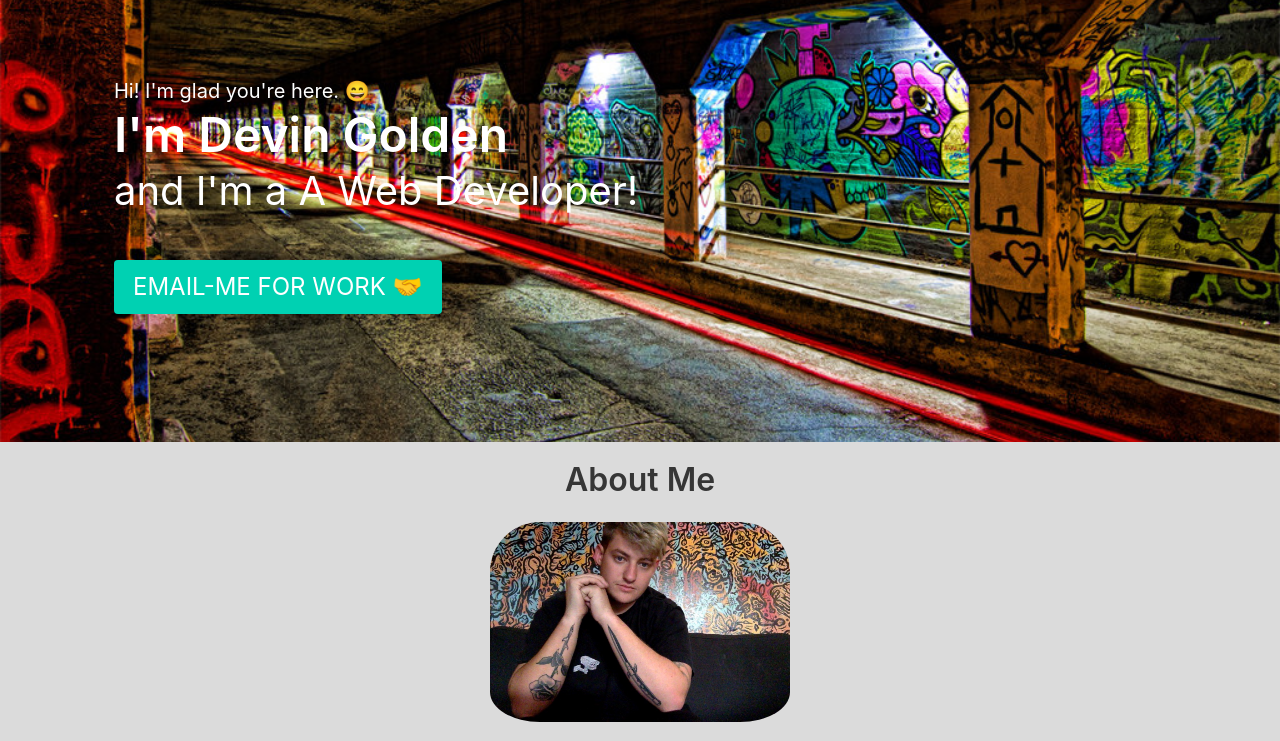
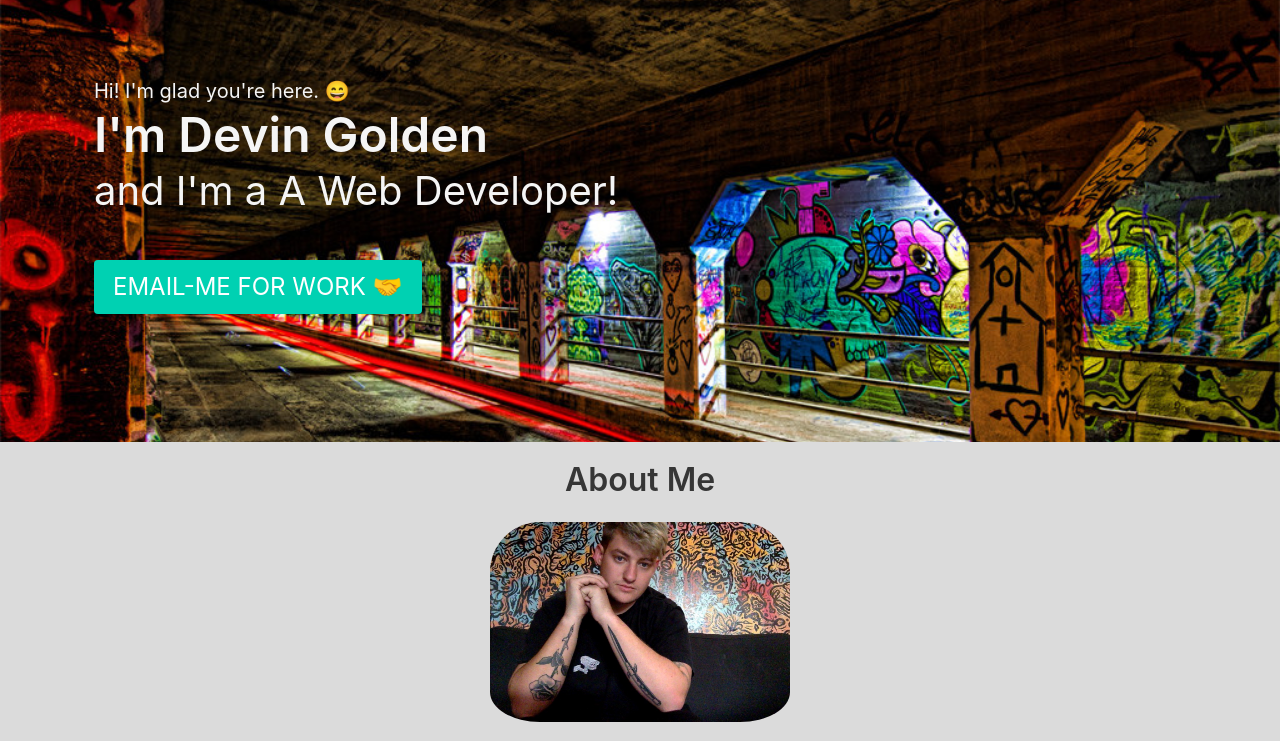
Before and after one commit to rdgolden/portfolio-dev, a plain HTML site: page index.html in a window 1280 px wide. Shown: the part 59-800 px from the top of the page. Drawn offline with nearby package versions, Linux system fonts and the light colour scheme.

Commit message:
adjusted krog bg

```diff
--- a/index.html
+++ b/index.html
@@ -45,9 +45,9 @@
     <section id="home" class="is-hero is-fullheight has-background-dark">
       <div class="hero-body" id="krogtunnel">
         <div class="container" id="greeting">
-          <h2 class="subtitle has-text-white" id="helloline">Hi! I'm glad you're here. 😄</h2>
-          <h1 class="title is-1 has-text-white">I'm Devin Golden</h1>
-          <h2 class="subtitle is-2 has-text-white">and I'm a A Web Developer!</h2>
+          <h2 class="subtitle has-text-light" id="helloline">Hi! I'm glad you're here. 😄</h2>
+          <h1 class="title is-1 has-text-light">I'm Devin Golden</h1>
+          <h2 class="subtitle is-2 has-text-light">and I'm a A Web Developer!</h2>
           <a class="button is-large is-primary" id="emailbtn" href="mailto:hollindgolden@gmail.com">EMAIL-ME FOR WORK 🤝</a>
         </div>
       </div>
--- a/style.css
+++ b/style.css
@@ -5,7 +5,7 @@
 
 #greeting {
     padding-top: 50px;
-    padding-left: 50px;
+    padding-left: 30px;
 }
 
 .krog{
@@ -24,6 +24,7 @@
     -moz-background-size: cover;
     -o-background-size: cover;
     background-size: cover;
+    background-position: 0px 20px;
 }
 
 #emailbtn{
```
